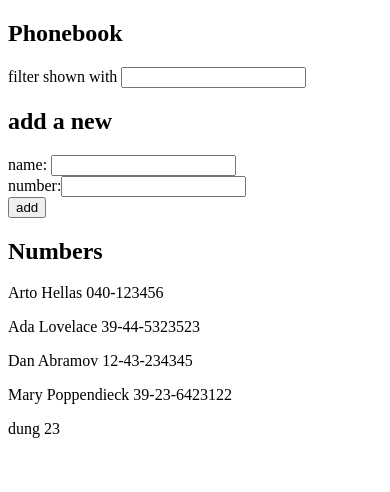
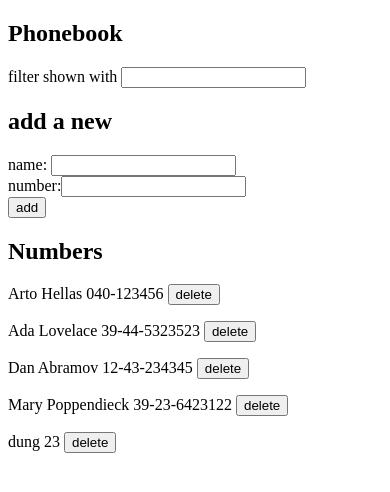
Before and after one commit to ktdung/fso-ass, a React (Vite) app in the folder part2/phonebook/: page / in a window 390 px wide. Shown: the top 492 px of the page. Built offline with nearby package versions, Linux system fonts and the light colour scheme; data requests are answered from the project's data file.

Commit message:
[phonebook] 2.14 step9 done

```diff
--- a/part2/phonebook/src/App.jsx
+++ b/part2/phonebook/src/App.jsx
@@ -26,7 +26,6 @@ const App = () => {
     : persons;
 
   function handleSubmit(newName, number) {
-    event.preventDefault();
     if (newName !== '' || number !== '') {
       let newPerson = {
         name: newName,
@@ -46,6 +45,15 @@ const App = () => {
     }
   }
 
+  function handleDeletePerson(id, name) {
+    if (window.confirm(`Delete ${name} ?`)) {
+      personsServices.deletePerson(id).then((response) => {
+        console.log(response);
+        setPersons(persons.filter((person) => person.id !== id));
+      });
+    }
+  }
+
   return (
     <div>
       <h2>Phonebook</h2>
@@ -54,7 +62,10 @@ const App = () => {
       <PersonForm handleSubmit={handleSubmit} />
 
       <h2>Numbers</h2>
-      <Persons persons={displayPersons} />
+      <Persons
+        persons={displayPersons}
+        handleDeletePerson={handleDeletePerson}
+      />
     </div>
   );
 };
--- a/part2/phonebook/src/components/Persons.jsx
+++ b/part2/phonebook/src/components/Persons.jsx
@@ -1,9 +1,14 @@
-function Persons({ persons }) {
+function Persons({ persons, handleDeletePerson }) {
   return (
     <div>
       {persons.map((person, index) => (
         <p key={index + person.name}>
-          {person.name} {person.number}
+          {person.name} {person.number}{' '}
+          <button
+            onClick={() => handleDeletePerson(person.id, person.name)}
+          >
+            delete
+          </button>
         </p>
       ))}
     </div>
--- a/part2/phonebook/src/services/persons.js
+++ b/part2/phonebook/src/services/persons.js
@@ -12,7 +12,14 @@ const create = (newObject) => {
   return request.then((response) => response.data);
 };
 
+const deletePerson = (id) => {
+  const url = `${baseUrl}/${id}`;
+  const request = axios.delete(url);
+  return request.then((response) => response);
+};
+
 export default {
   getAll,
   create,
+  deletePerson,
 };
```
